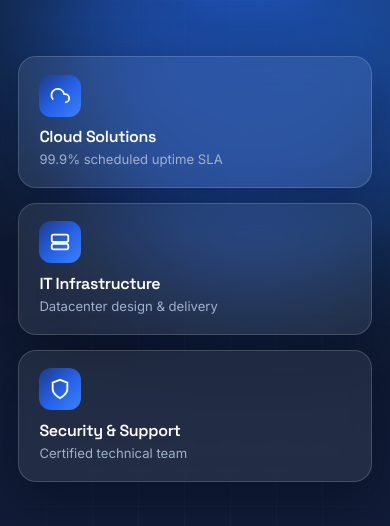
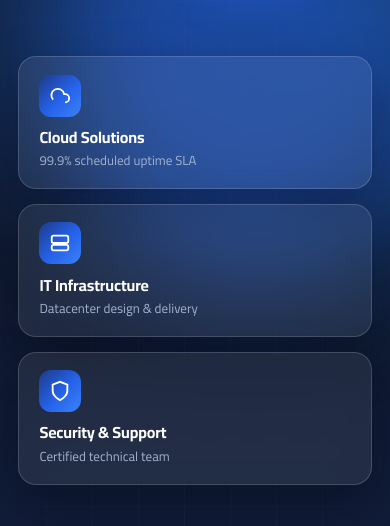
Before and after one commit to Eslamaboraai/interactts-redesign, a plain HTML site: page index.html in a window 390 px wide. Shown: the part 67-593 px from the top of the page. Drawn offline with Linux system fonts and the light colour scheme.

Commit message:
Switch typography to Cairo (body + headings)
- Replace Inter/Space Grotesk with Cairo across all pages and the build template
- Tune heading weight (700) and letter-spacing/line-height for Cairo metrics
- Verified no header/nav overflow at mobile and desktop widths

Co-Authored-By: Claude Fable 5 <noreply@anthropic.com>

```diff
--- a/assets/css/styles.css
+++ b/assets/css/styles.css
@@ -29,8 +29,8 @@
   --grad-soft: linear-gradient(180deg, #FFFFFF 0%, #F8FAFC 100%);
 
   /* Typography */
-  --font-body: "Inter", system-ui, -apple-system, "Segoe UI", Roboto, Arial, sans-serif;
-  --font-head: "Space Grotesk", "Inter", system-ui, sans-serif;
+  --font-body: "Cairo", system-ui, -apple-system, "Segoe UI", Roboto, Arial, sans-serif;
+  --font-head: "Cairo", system-ui, -apple-system, "Segoe UI", sans-serif;
 
   /* Radii */
   --r-sm: 10px;
@@ -76,7 +76,7 @@ body {
 }
 img { max-width: 100%; display: block; height: auto; }
 a { color: var(--accent); text-decoration: none; }
-h1, h2, h3, h4, h5 { font-family: var(--font-head); color: var(--primary); line-height: 1.12; margin: 0 0 .5em; letter-spacing: -.02em; font-weight: 600; }
+h1, h2, h3, h4, h5 { font-family: var(--font-head); color: var(--primary); line-height: 1.18; margin: 0 0 .5em; letter-spacing: -.01em; font-weight: 700; }
 p { margin: 0 0 1rem; color: var(--text-2); }
 ul { margin: 0; padding: 0; }
 
--- a/index.html
+++ b/index.html
@@ -13,7 +13,7 @@
 <link rel="icon" href="https://www.interactts.com/wp-content/uploads/2017/12/logo-1.png" />
 <link rel="preconnect" href="https://fonts.googleapis.com" />
 <link rel="preconnect" href="https://fonts.gstatic.com" crossorigin />
-<link href="https://fonts.googleapis.com/css2?family=Inter:wght@400;500;600;700&family=Space+Grotesk:wght@500;600;700&display=swap" rel="stylesheet" />
+<link href="https://fonts.googleapis.com/css2?family=Cairo:wght@400;500;600;700;800&display=swap" rel="stylesheet" />
 <link rel="stylesheet" href="assets/css/styles.css" />
 </head>
 <body>
```
Also changed, not shown: build/head.tmpl.html (+1 -1 lines), case-studies.html (+1 -1 lines), certificates-and-awards.html (+1 -1 lines), clients.html (+1 -1 lines), contact.html (+1 -1 lines), corporate-profile.html (+1 -1 lines), events.html (+1 -1 lines), industries.html (+1 -1 lines), news.html (+1 -1 lines), partners.html (+1 -1 lines), products.html (+1 -1 lines), services.html (+1 -1 lines), solutions.html (+1 -1 lines), 1 other file.
